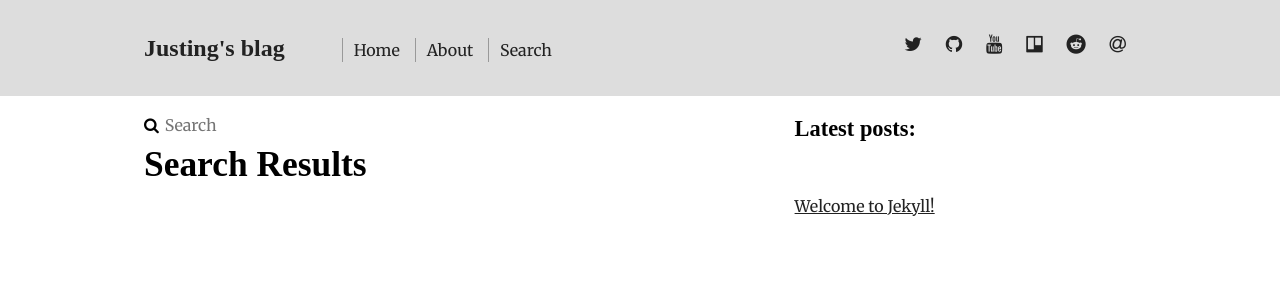
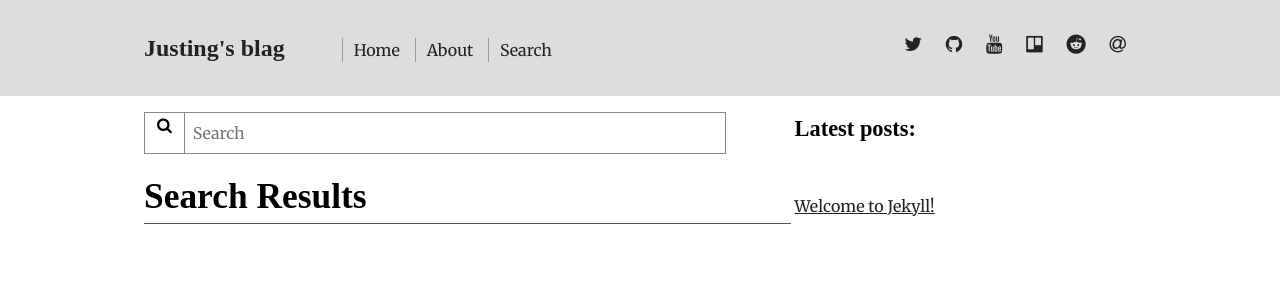
Before and after one commit to sapslaj/sapslaj.github.io, a Jekyll site: the page built from search.html, in a window 1280 px wide. Shown: the top 300 px of the page. Built offline with Jekyll 4.4.1, drawn with Linux system fonts in a browser that asks for light colours; nearby versions of some CDN libraries; some web fonts are replaced; Markdown is read by kramdown in place of the engine named in the settings.

Commit message:
Styled search page

```diff
--- /dev/null
+++ b/_sass/elements/_search.scss
@@ -0,0 +1,47 @@
+.search {
+  position: relative;
+  display: flex;
+  width: 90%;
+  line-height: 1.5;
+
+  @mixin border {
+    border: 1px solid #888;
+  }
+
+  &:first-child {
+    border-right: 0;
+  }
+
+  .search-query {
+    position: relative;
+    z-index: 2;
+    @include border;
+    float: left;
+    width: 100%;
+    padding: 0.5rem;
+  }
+
+  .icon {
+    padding: 0.25rem 0.75rem;
+    text-align: center;
+    line-height: 1;
+    @include border;
+    border-right: 0;
+    vertical-align: middle;
+  }
+}
+
+.search-results {
+  h1 {
+    margin-top: 1rem;
+    border-bottom: 1px solid #555;
+  }
+
+  .search-results-list {
+    article {
+      margin-top: 1rem;
+      padding-bottom: 1rem;
+      border-bottom: 1px solid #888;
+    }
+  }
+}
--- a/css/main.scss
+++ b/css/main.scss
@@ -12,6 +12,7 @@
 @import "elements/navs";
 @import "elements/articles";
 @import "elements/asides";
+@import "elements/search";
 
 @import "syntax-highlighting";
 
```
